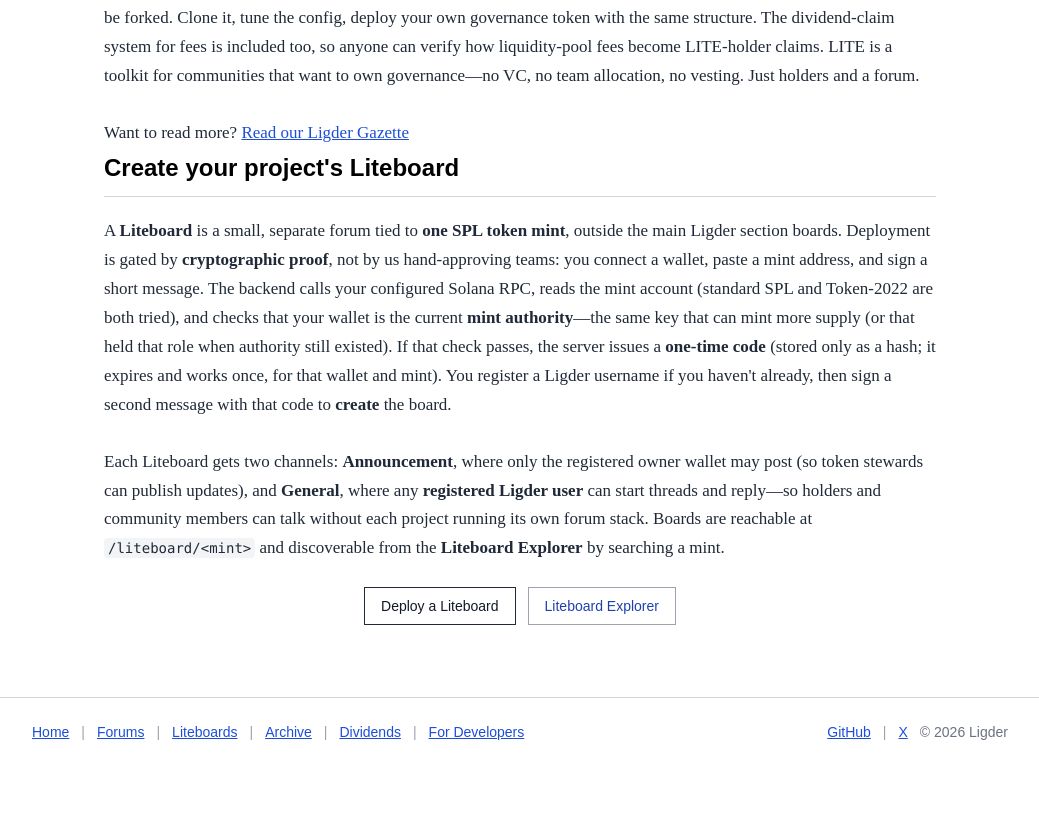
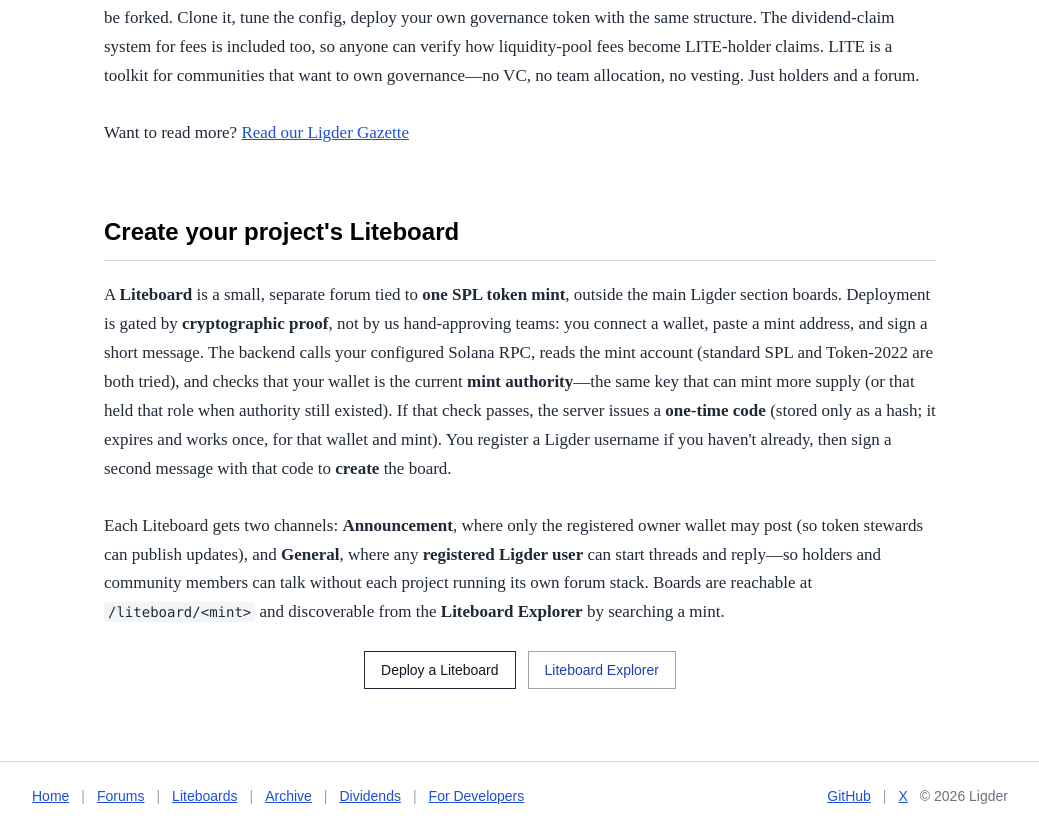
Before and after one commit to drligder/ligder-project, a React (Vite) app: page / in a window 1280 px wide. Shown: the part 1506-2336 px from the top of the page, without its empty margins (120-1159 px from the left). Before the commit the page ends 2272 px from the top, so only its background shows below. Built offline with nearby package versions, Linux system fonts and the light colour scheme; a web font is replaced by a local one.

Commit message:
ui: spacing before Liteboard heading on homepage

```diff
--- a/src/components/Ligder.tsx
+++ b/src/components/Ligder.tsx
@@ -58,7 +58,7 @@
         Just holders and a forum.
       </p>
 
-      <p className="academic-text">
+      <p className="academic-text !mb-0 pb-12 md:pb-16">
         Want to read more?{' '}
         <a
           href="/Papers/ligder-gazette.html"
@@ -70,7 +70,7 @@
         </a>
       </p>
 
-      <h2 className="section-header mt-10">Create your project&apos;s Liteboard</h2>
+      <h2 className="section-header mt-0">Create your project&apos;s Liteboard</h2>
 
       <p className="academic-text">
         A <strong>Liteboard</strong> is a small, separate forum tied to <strong>one SPL token mint</strong>,
```
